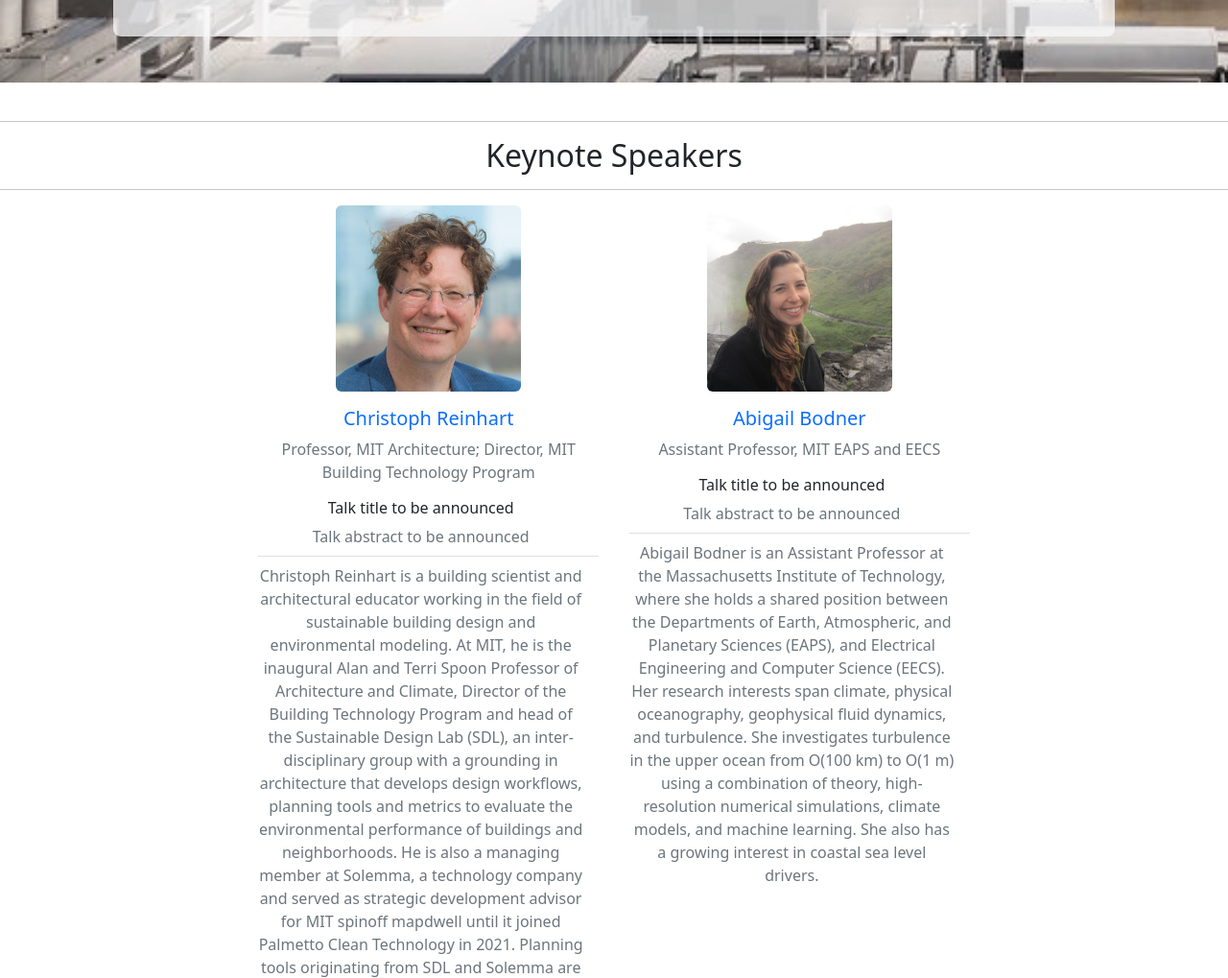
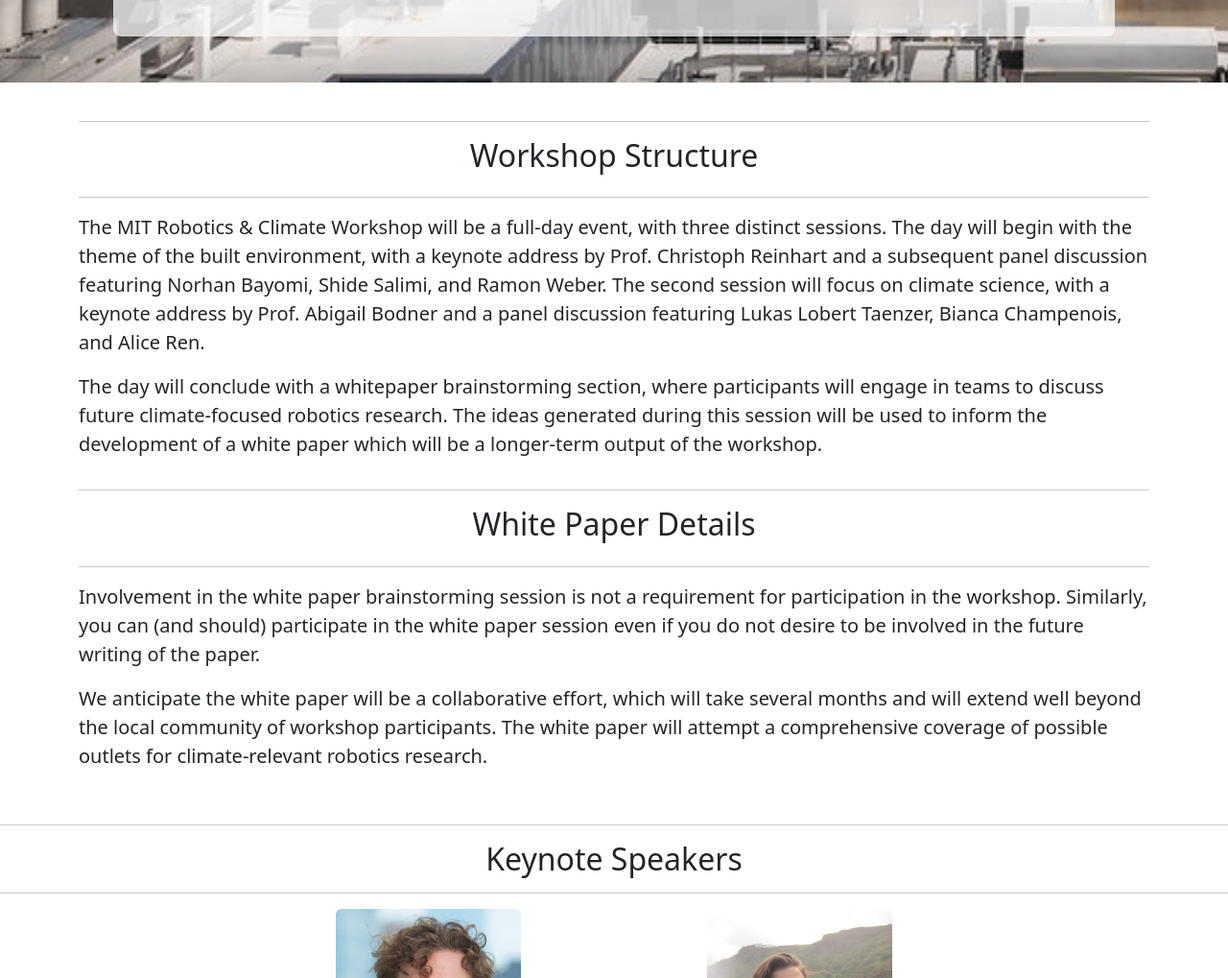
Before and after one commit to MIT-RCW/2024-workshop, a plain HTML site: page index.html in a window 1280 px wide. Shown: the part 980-1999 px from the top of the page at 96% size. Drawn offline with nearby package versions, Linux system fonts and the light colour scheme.

Commit message:
workshop structure and white paper details

```diff
--- a/index.html
+++ b/index.html
@@ -87,6 +87,61 @@
             </div>
         </div>
     </header>
+
+    <!-- Section for Workshop Structure and White Paper Details -->
+    <section class="container pt-4">
+        <div class="card border-0">
+            <hr />
+            <h2 class="text-center">Workshop Structure</h2>
+            <hr />
+            <!-- paragraph but with larger font -->
+            <p class="fs-5">
+                The MIT Robotics & Climate Workshop will be a full-day event, with
+                three distinct sessions.
+                The day will begin with the theme of the
+                built environment, with a keynote address by Prof. Christoph
+                Reinhart and a subsequent panel discussion featuring Norhan Bayomi,
+                Shide Salimi, and Ramon Weber.
+                The second session will focus on
+                climate science, with a keynote address by Prof. Abigail Bodner and
+                a panel discussion featuring Lukas Lobert Taenzer, Bianca
+                Champenois, and Alice Ren.
+            </p>
+
+            <p class="fs-5">
+                The day will conclude with a whitepaper brainstorming section,
+                where participants will engage in teams to discuss future
+                climate-focused robotics research. The ideas generated during
+                this session will be used to inform the development of a
+                white paper which will be a longer-term output of the workshop.
+            </p>
+
+            <hr />
+            <h2 class="text-center">White Paper Details</h2>
+            <hr />
+            <p class="fs-5">
+                Involvement in the white paper brainstorming session is not a
+                requirement for participation in the workshop. Similarly, you
+                can (and should) participate in the white paper session even if
+                you do not desire to be involved in the future writing of the
+                paper.
+            </p>
+            <p class="fs-5">
+                We anticipate the white paper will be a collaborative effort,
+                which will take several months and will extend well beyond the
+                local community of workshop participants. The white paper will
+                attempt a comprehensive coverage of possible outlets for
+                climate-relevant robotics research.
+            </p>
+            <!-- <p class="fs-5">
+                In advance of the workshop we will clearly outline formal
+                authorship expectations on the final white paper. We anticipate
+                that authorship criteria will be based on contribution to the
+                research, writing, and editing of the paper after the workshop.
+            </p> -->
+        </div>
+    </section>
+
 
     <!-- Speakers-->
     <section class="pt-4">
```
